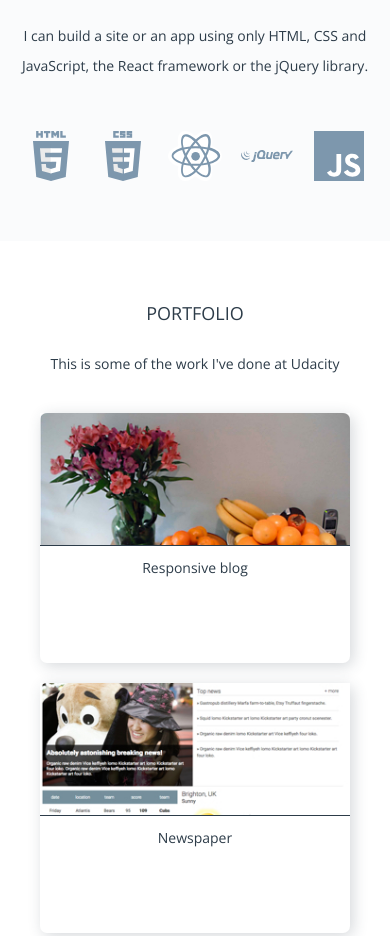
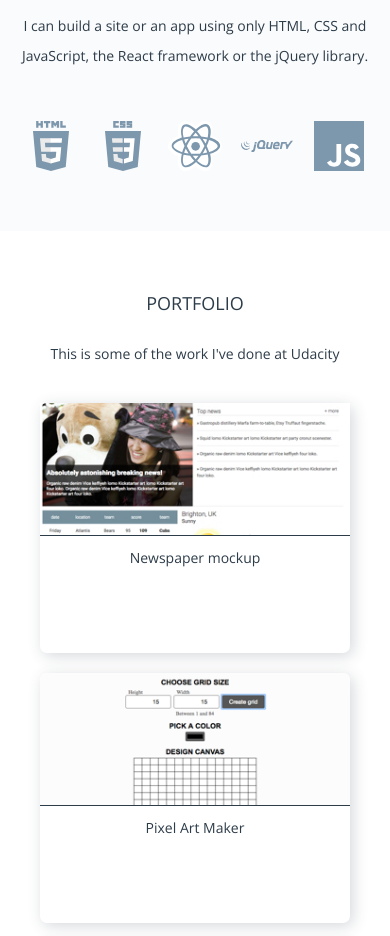
Before and after one commit to RenAfonso/portfolio, a plain HTML site: page index.html in a window 390 px wide. Shown: the part 647-1583 px from the top of the page. Drawn offline with nearby package versions, Linux system fonts and the light colour scheme.

Commit message:
MVO add, ptfolio update

```diff
--- a/css/main.css
+++ b/css/main.css
@@ -269,6 +269,16 @@ changes font-size in entire body and set portfolio display to vertical */
     font-weight: 100;
   }
 
+  .navbar {
+    position: fixed;
+    margin-top: -40px;
+    z-index: 5;
+  }
+
+  .hero {
+    margin-top: 40px;
+  }
+
   .skills_list {
     margin-top: 30px;
   }
--- a/index.html
+++ b/index.html
@@ -54,22 +54,6 @@
           <p>I can build a site or an app using only HTML, CSS and JavaScript, the React framework or the jQuery library.</p>
         </div>
         <div class="skills_list">
-          <!-- Since these vectors won't change color, only size, usage of external source to make the HTML easier to read -->
-          <div class="skills_item">
-            <img class="skills_img ht" src="img/html-5.svg" alt="HTML 5 logo">
-          </div>
-          <div class="skills_item">
-            <img class="skills_img cs" src="img/css-3.svg" alt="CSS 3 logo">
-          </div>
-          <div class="skills_item">
-            <img class="skills_img re" src="img/react.svg" alt="React logo">
-          </div>
-          <div class="skills_item">
-            <img class="skills_img jq" src="img/jquery-1.svg" alt="jQuery logo">
-          </div>
-          <div class="skills_item">
-            <img class="skills_img js" src="img/javascript.svg" alt="Javascript logo">
-          </div>
         </div>
       </div>
     </section>
@@ -79,36 +63,11 @@
         <h4 class="ptfolio_text">PORTFOLIO</h4>
         <p class="ptfolio_text">This is some of the work I've done at Udacity</p>
         <div class="ptfolio_list">
-          <a href="https://github.com/RenAfonso/responsive-blog" target="_blank">
-            <div class="ptfolio_item">
-              <picture>
-                <source media="(max-width: 1100px)" srcset="img/blog_small.jpg">
-                <img class="ptfolio_img" src="img/blog350.jpg" alt="Responsive blog">
-              </picture>
-              <p class="ptfolio_txt">Responsive blog</p>
-            </div>
-          </a>
-          <a href="https://github.com/RenAfonso/the-brighton-times" target="_blank">
-            <div class="ptfolio_item">
-              <picture>
-                <source media="(max-width: 1100px)" srcset="img/brighton_small.jpg">
-                <img class="ptfolio_img" src="img/brighton350.jpg" alt="Responsive newspaper">
-              </picture>
-              <p class="ptfolio_txt">Newspaper</p>
-            </div>
-          </a>
-          <a href="https://codepen.io/rrca/pen/zPJbZX" target="_blank">
-            <div class="ptfolio_item">
-              <picture>
-                <source media="(max-width: 1100px)" srcset="img/pixel_small.png">
-                <img class="ptfolio_img" src="img/pixel350.png" alt="Pixel art maker">
-              </picture>
-              <p class="ptfolio_txt">Pixel art maker</p>
-            </div>
-          </a>
         </div>
       </div>
     </section>
 
+    <script src="https://ajax.googleapis.com/ajax/libs/jquery/3.2.1/jquery.min.js"></script>
+    <script src="js/app.js"></script>
   </body>
 </html>
--- /dev/null
+++ b/js/app.js
@@ -0,0 +1,141 @@
+let SKILL = '%skill%';
+
+let HTMLskillClass = '<div class="skills_item"><img class="skills_img %skill%" ';
+let HTMLskillLogo = 'src="img/%skill%" ';
+let HTMLskillName = 'alt="%skill%"></div>';
+
+let PROJECT = '%project%';
+
+let HTMLanchor = '<a href="%project%" target="_blank"><div class="ptfolio_item">';
+let HTMLsmallpic = '<picture><source media="(max-width: 1100px)" srcset="img/%project%">';
+let HTMLbigpic = '<img class="ptfolio_img" src="img/%project%" alt="Project title">';
+let HTMLtitle= '</picture><p class="ptfolio_txt">%project%</p></div></a>';
+
+let skills = [
+    {
+        class: 'ht',
+        source: 'html-5.svg',
+        alt: 'HTML 5 logo'
+    },
+    {
+        class: 'cs',
+        source: 'css-3.svg',
+        alt: 'CSS 3 logo'
+    },
+    {
+        class: 're',
+        source: 'react.svg',
+        alt: 'React logo'
+    },
+    {
+        class: 'jq',
+        source: 'jquery-1.svg',
+        alt: 'jQuery logo'
+    },
+    {
+        class: 'js',
+        source: 'javascript.svg',
+        alt: 'Javascript logo'
+    }
+];
+
+let projects = [
+    {
+        projectLink: 'https://github.com/RenAfonso/the-brighton-times',
+        smallpic: 'brighton_small.jpg',
+        bigpic: 'brighton350.jpg',
+        title: 'Newspaper mockup'
+    },
+    {
+        projectLink: 'https://codepen.io/rrca/pen/zPJbZX',
+        smallpic: 'pixel_small.png',
+        bigpic: 'pixel350.png',
+        title: 'Pixel Art Maker'
+    },
+    {
+        projectLink: 'https://github.com/RenAfonso/arcade-game',
+        smallpic: 'memory-game-small.png',
+        bigpic: 'memory-game.png',
+        title: 'Memory game'
+    },
+    {
+        projectLink: 'https://github.com/RenAfonso/responsive-blog',
+        smallpic: 'arcade-game-small.png',
+        bigpic: 'arcade-game.png',
+        title: 'Arcade game clone'
+    }
+];
+
+
+class Octopus {
+
+    init() {
+        resumeView.buildSkills();
+        resumeView.buildProjects();
+    }
+
+    getSkills() {
+        return skills;
+    }
+
+    getProjects() {
+        return projects;
+    }
+}
+
+
+class ResumeView {
+
+    buildSkills() {
+        let currentSkills = octopus.getSkills();
+
+        for (let i = 0; i < currentSkills.length; i++) {
+
+            const CLASS = currentSkills[i].class;
+            const SOURCE = currentSkills[i].source;
+            const ALT = currentSkills[i].alt;
+
+            let skillClass = HTMLskillClass.replace(SKILL, CLASS);
+            let skillLogo = HTMLskillLogo.replace(SKILL, SOURCE);
+            let skillName = HTMLskillName.replace(SKILL, ALT);
+
+            let skill = skillClass + skillLogo + skillName;
+
+            $('.skills_list').append(skill);
+        }
+
+        this.render();
+    }
+
+
+    buildProjects() {
+        let currentProject = octopus.getProjects();
+
+        for (let i = 0; i < currentProject.length; i++) {
+
+            const ANCHOR = currentProject[i].projectLink;
+            const SMALLPIC = currentProject[i].smallpic;
+            const BIGPIC = currentProject[i].bigpic;
+            const TITLE = currentProject[i].title;
+
+            let projectAnchor = HTMLanchor.replace(PROJECT, ANCHOR);
+            let projectSmallPic = HTMLsmallpic.replace(PROJECT, SMALLPIC);
+            let projectBigPic = HTMLbigpic.replace(PROJECT, BIGPIC);
+            let projectTitle = HTMLtitle.replace(PROJECT, TITLE);
+
+            let project = projectAnchor + projectSmallPic + projectBigPic + projectTitle;
+
+            $('.ptfolio_list').append(project);
+        }
+
+        this.render();
+    }
+
+    render() {
+
+    }
+}
+
+let octopus = new Octopus();
+let resumeView = new ResumeView();
+octopus.init();
```
Also changed, not shown: .eslintrc.js (added), img/arcade-game-small.png (added), img/arcade-game.png (added), img/memory-game-small.png (added), img/memory-game.png (added).
